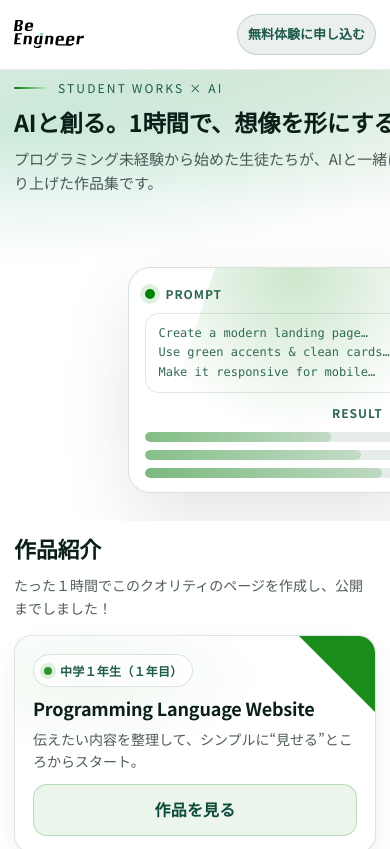
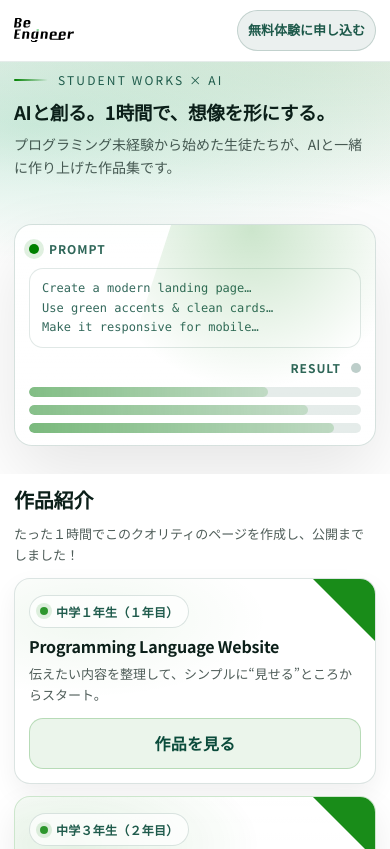
Before and after one commit to keigo-fujiwara/vibecoding-gallery, a plain HTML site: page index.html in a window 390 px wide. Shown: the top 849 px of the page. Drawn offline with Linux system fonts and the light colour scheme.

Commit message:
SP版修正

```diff
--- a/style.css
+++ b/style.css
@@ -28,6 +28,7 @@ body{
   line-height: 1.6;
   -webkit-font-smoothing: antialiased;
   text-rendering: optimizeLegibility;
+  overflow-x: hidden;
 }
 
 a{ color: inherit; text-decoration: none; }
@@ -708,6 +709,9 @@ body.is-modal-open{
 
 @media (max-width: 520px){
   .container{ width: min(var(--container), calc(100% - 28px)); }
+  .header__inner{ padding: 10px 0; }
+  .brand{ min-height: 36px; }
+  .brand__logo{ height: 24px; }
   .header__nav{ gap: 6px; }
   .navlink{ padding: 9px 10px; font-size: 13px; }
   .modal__dialog{
@@ -715,11 +719,39 @@ body.is-modal-open{
     height: calc(100vh - 16px);
     border-radius: 16px;
   }
-  .hero__title{ font-size: clamp(20px, 6vw, 34px); }
+  .hero__inner{ gap: 18px; }
+  .hero__title{
+    font-size: clamp(16px, 4.8vw, 28px);
+    letter-spacing: -.02em;
+  }
+  .hero__sub{ font-size: 14px; margin-bottom: 14px; }
+  .hero__panel{ justify-self: stretch; margin-top: 14px; }
+  .panel{ width: 100%; padding: 14px 14px 12px; border-radius: 18px; }
+
+  .sectionHead{ margin-bottom: 12px; }
+  .sectionHead__title{ font-size: 20px; }
+  .sectionHead__sub{ font-size: 13px; }
+
+  .steps{ gap: 12px; }
+  .workCard{ padding: 16px 14px 14px; border-radius: 16px; }
+  .workCard::before{
+    border-top-width: 62px;
+    border-left-width: 62px;
+  }
+  .workCard__meta{ padding-right: 70px; margin-bottom: 8px; }
+  .workCard__title{ font-size: 16px; }
+  .workCard__desc{ font-size: 13px; }
+
+  .cta{ padding: 28px 0; }
+  .cta__title{ font-size: clamp(17px, 4.8vw, 22px); }
+  .cta__sub{ font-size: 13px; }
+  .btn--cta{ width: 100%; }
+  .cta__note{ font-size: 11px; }
 }
 
 @media (max-width: 380px){
-  .hero__title{ font-size: clamp(18px, 6.4vw, 30px); }
+  .hero__title{ font-size: clamp(14px, 4.5vw, 22px); }
+  .navlink{ font-size: 12px; padding: 8px 9px; }
 }
 
 @media (prefers-reduced-motion: reduce){
```
